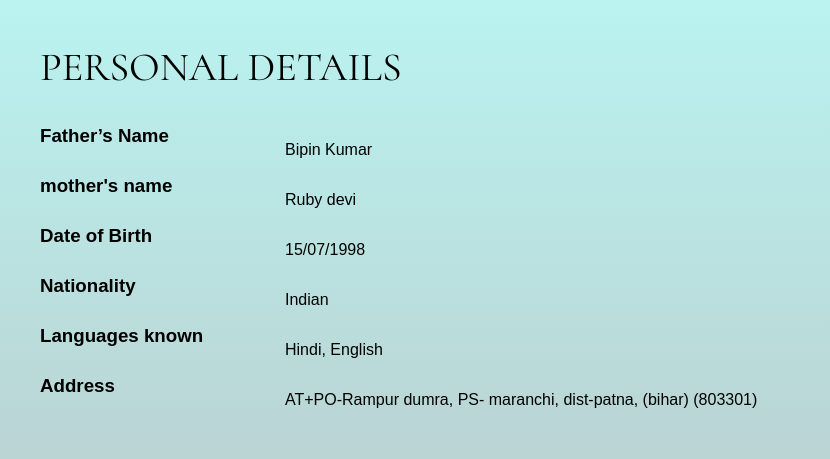
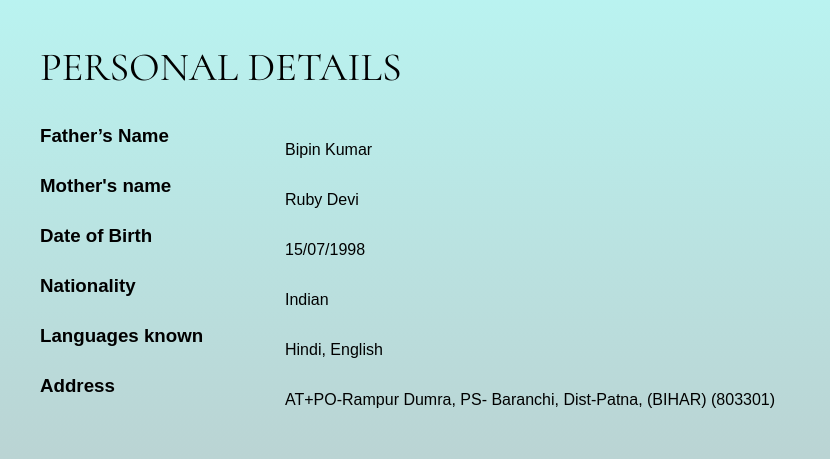
Before and after one commit to BADALRAJA157/risumebadal.github.io, a plain HTML site: page index.html in a window 1280 px wide. Shown: the part 2602-3061 px from the top of the page, 225-1055 px from the left. Drawn offline with Linux system fonts and the light colour scheme; a web font is replaced by a local one.

Commit message:
Update index.html

```diff
--- a/index.html
+++ b/index.html
@@ -190,10 +190,10 @@
               <p>Bipin Kumar</p>
             </div>
             <div class="col-narrow">
-              <h3>mother's name</h3>
+              <h3>Mother's name</h3>
             </div>
             <div class="col-wide career-objective">
-              <p> Ruby devi</p>
+              <p> Ruby Devi</p>
             </div>
             <div class="col-narrow">
               <h3>Date of Birth</h3>
@@ -218,7 +218,7 @@
               <h3>Address</h3>
             </div>
             <div class="col-wide job-description">
-              <p>AT+PO-Rampur dumra, PS- maranchi, dist-patna, (bihar) (803301)</p>
+              <p>AT+PO-Rampur Dumra, PS- Baranchi, Dist-Patna, (BIHAR) (803301)</p>
 
             </div>
           </div>
```
